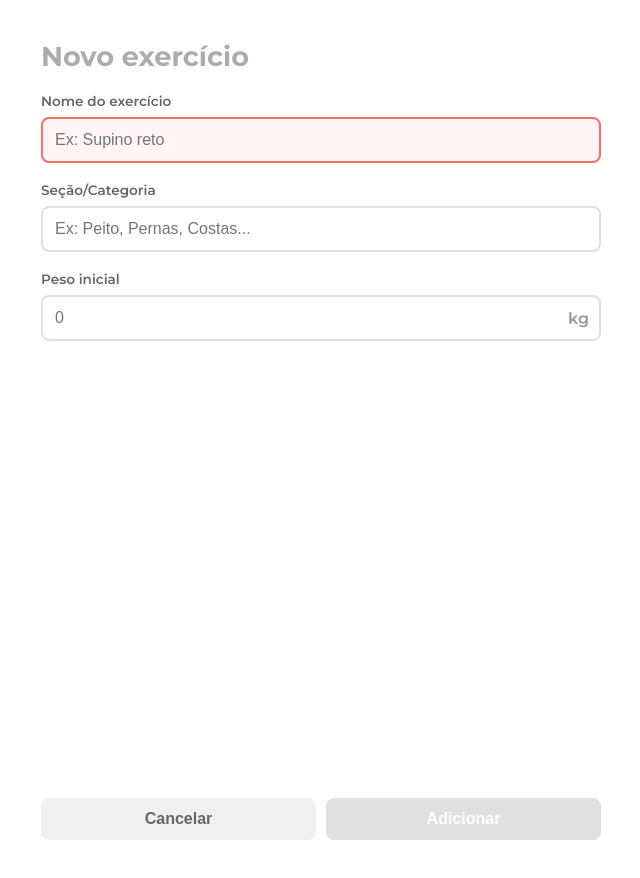
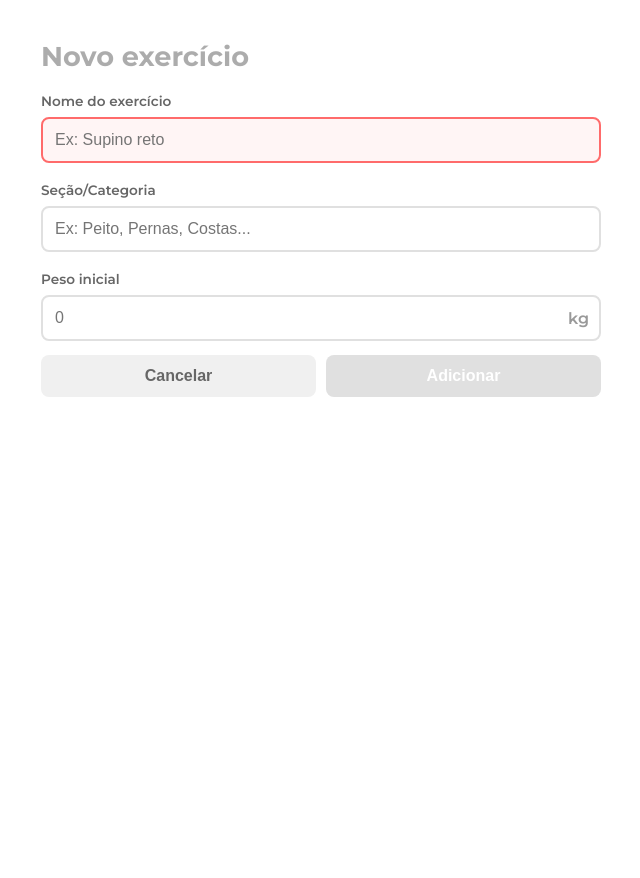
Before and after one commit to themvdiass/constancy, a React (Create React App) app: page /adicionar-exercicio in a window 1280 px wide. Shown: the top 878 px of the page, without its empty margins (319-959 px from the left). After the commit the page ends 840 px from the top, so only its background shows below. Built offline with nearby package versions, Linux system fonts and the light colour scheme; the HTML template or start-up script is replaced by a standard one.

Commit message:
Ajuste pequeno

```diff
--- a/src/AddExerciseScreen.js
+++ b/src/AddExerciseScreen.js
@@ -41,7 +41,7 @@ function AddExerciseScreen({ onAddExercise, sections }) {
   };
 
   return (
-    <div className="edit-screen" style={{ minHeight: '100vh', height: '100vh', display: 'flex', flexDirection: 'column', overflowY: 'auto', WebkitOverflowScrolling: 'touch' }}>
+    <div className="edit-screen" style={{ display: 'flex', flexDirection: 'column', overflowY: 'auto', WebkitOverflowScrolling: 'touch' }}>
       <div className="edit-header">
         <h2 className={!exerciseName.trim() ? 'placeholder' : ''}>
           {exerciseName.trim() ? exerciseName : 'Novo exercício'}
--- a/src/LoadProgression.css
+++ b/src/LoadProgression.css
@@ -20,8 +20,7 @@
   display: flex;
   flex-direction: column;
   gap: 0;
-  min-height: 100vh;
-  height: 100vh;
+  /* min-height e height removidos para evitar forçar o rodapé */
   position: relative;
   -ms-overflow-style: none;
   scrollbar-width: none;
@@ -48,8 +47,7 @@
   width: 40px;
   height: 40px;
   background: transparent;
-  border: none;
-  cursor: pointer;
+  /* min-height e height removidos */
   color: #666;
   font-size: 1.5rem;
   transition: color 0.2s ease;
@@ -576,7 +574,9 @@
 .modal-buttons {
   display: flex;
   gap: 10px;
-  margin-top: 25px;
+  margin-top: 32px;
+  margin-bottom: 0;
+  justify-content: flex-end;
 }
 
 .cancel-button,
```
